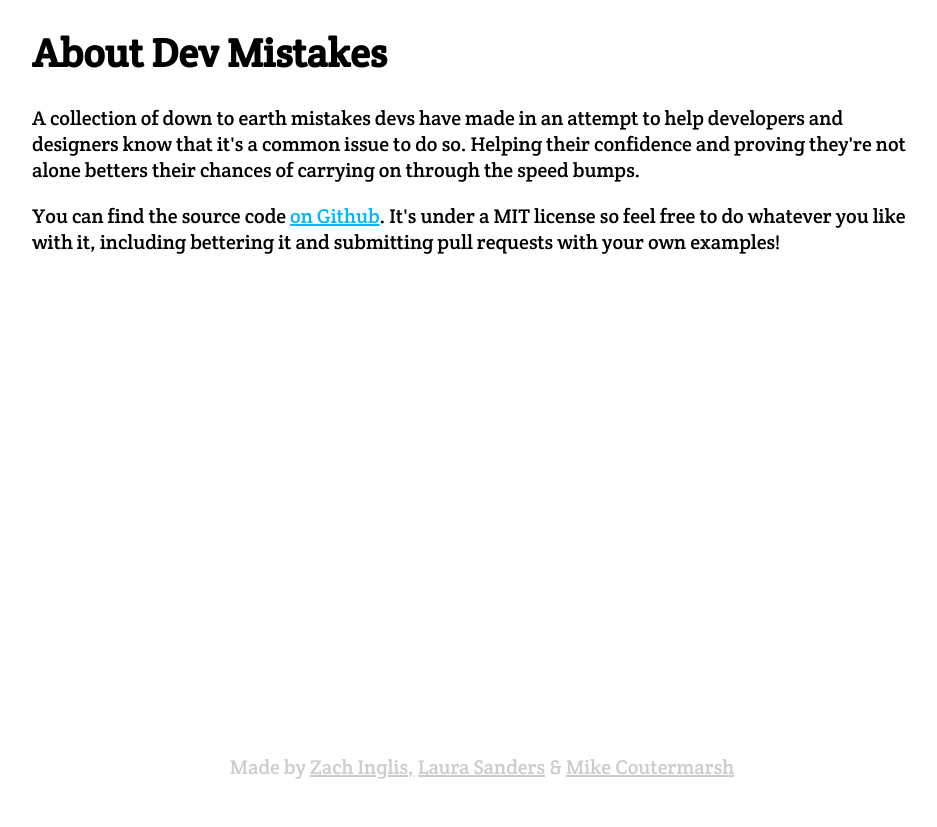
After one commit to zachinglis/dev-mistakes, a Node server app: page /about in a window 1280 px wide. The commit adds this page. Shown: the whole page, without its empty margins (158-1095 px from the left). Run offline with Node 20, Linux system fonts and the light colour scheme.

Commit message:
Added a basic about page

```diff
--- a/app.js
+++ b/app.js
@@ -15,6 +15,15 @@ var app = express();
 var env = process.env.NODE_ENV || 'development';
 app.locals.ENV = env;
 app.locals.ENV_DEVELOPMENT = env == 'development';
+
+app.locals.site = {
+  title: 'Dev Mistakes',
+}
+
+app.locals.project = {
+  github: 'https://github.com/zachinglis/dev-mistakes/'
+}
+
 
 // view engine setup
 
--- a/public/css/style.css
+++ b/public/css/style.css
@@ -6,8 +6,12 @@ body {
   margin: 0;
   padding: 0;
   font-family: 'Crete Round', serif;
-  font-size: 20px;
-  line-height: 27px; }
+  font-size: 20px; }
+
+.wrapper {
+  margin: 0 auto;
+  width: 90%;
+  max-width: 900px; }
 
 .frame {
   height: 100%;
--- a/public/css/style.scss
+++ b/public/css/style.scss
@@ -8,7 +8,12 @@ body {
   padding: 0;
   font-family: 'Crete Round', serif;
   font-size: 20px;
-  line-height: 27px;
+}
+
+.wrapper {
+  margin: 0 auto;
+  width: 90%;
+  max-width: 900px;
 }
 
 .frame {
--- a/routes/index.js
+++ b/routes/index.js
@@ -1,12 +1,14 @@
 const express   = require('express')
 const router    = express.Router()
-
-/* GET home page. */
 
 router.get('/', (req, res) => {
   res.render('index')
 })
 
+router.get('/about', (req, res) => {
+  res.render('about')
+})
+
 // TODO: about
 
 module.exports = router
--- /dev/null
+++ b/views/about.jade
@@ -0,0 +1,7 @@
+extends layout
+
+block content
+  .wrapper
+    h1 About #{site.title}
+    p A collection of down to earth mistakes devs have made in an attempt to help developers and designers know that it's a common issue to do so. Helping their confidence and proving they're not alone betters their chances of carrying on through the speed bumps.
+    p You can find the source code #[a(href=project.github) on Github]. It's under a MIT license so feel free to do whatever you like with it, including bettering it and submitting pull requests with your own examples!
```
